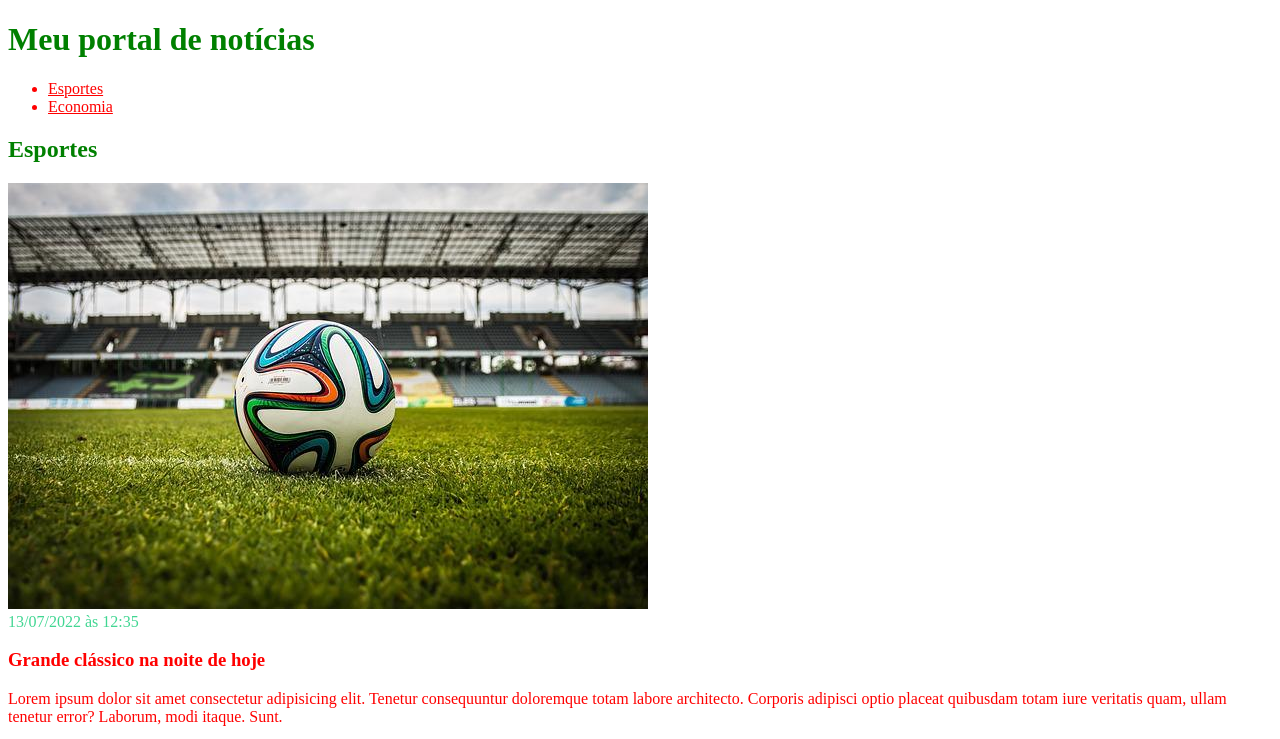
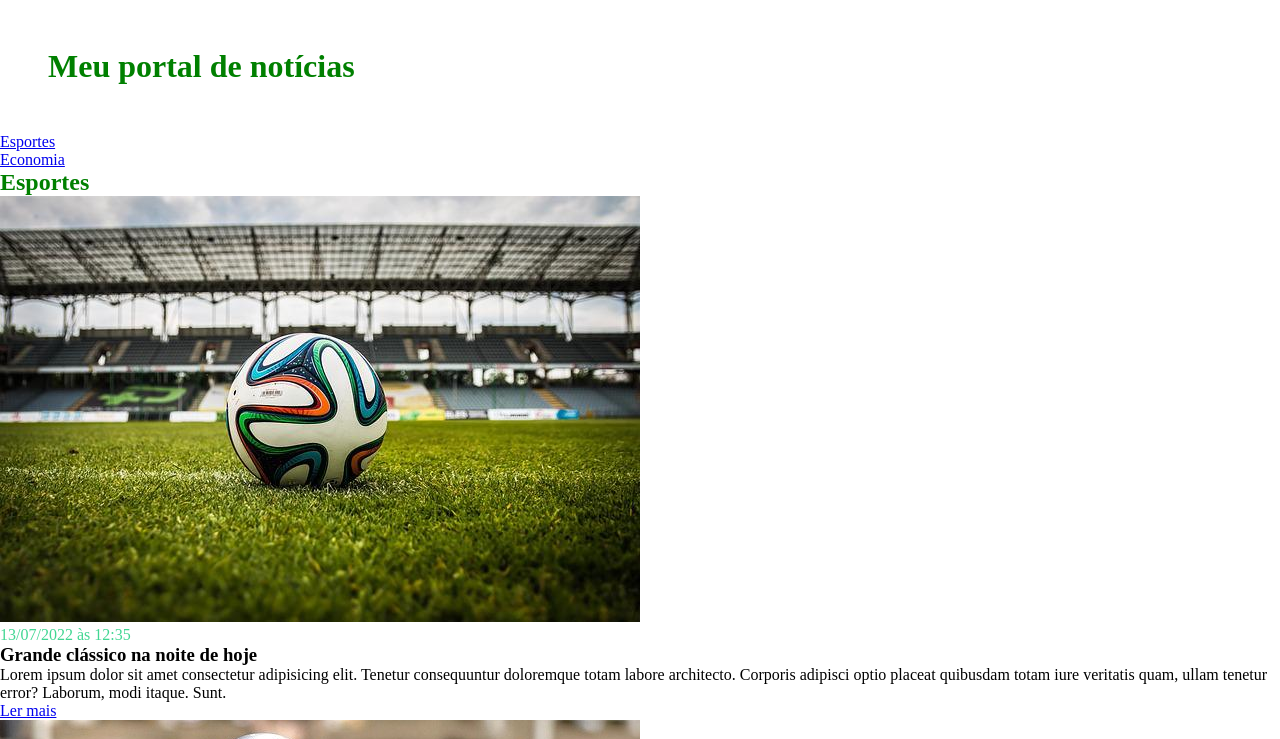
Before and after one commit to EdileyGomes/css-ebac, a plain HTML site: page Aula-04-Configure-a-página-com-box-sizing/Aula-03-Box-Model/Aula-02-Utilizar-seletores-na-página/index.html in a window 1280 px wide. Shown: the top 739 px of the page. Drawn offline with Linux system fonts and the light colour scheme.

Commit message:
Update main.css

```diff
--- a/Aula-04-Configure-a-página-com-box-sizing/Aula-03-Box-Model/Aula-02-Utilizar-seletores-na-página/main.css
+++ b/Aula-04-Configure-a-página-com-box-sizing/Aula-03-Box-Model/Aula-02-Utilizar-seletores-na-página/main.css
@@ -1,5 +1,14 @@
+* {
+    box-sizing: border-box;
+    margin: 0px;
+    padding: 0px;
+}
+
 h1 {
     color: green;
+    padding: 8px;
+    margin: 40px;
+
 }
 
 h2 {
@@ -12,7 +21,3 @@ h2 {
 .creation-date {
     color: #1c7c;
 }
-
-* {
-    color: red;
-}
```
